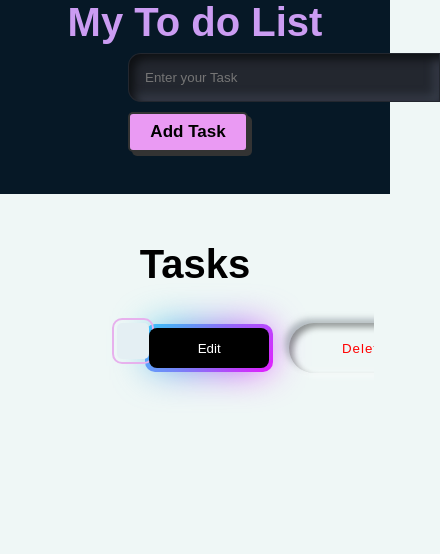
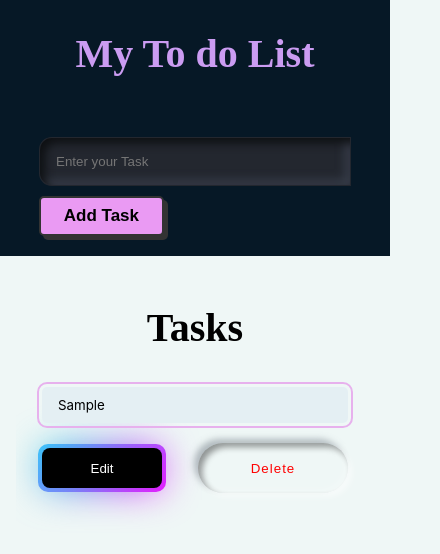
Before and after one commit to andeimmanuel/To-Do-list, a plain HTML site: page index.html in a window 390 px wide. Both pictures are taken after typing "Sample" into the empty fields and a click on the input "Add Task". Shown: the whole page, 440 px wide, since content can reach past the window. Drawn offline with Linux system fonts and the light colour scheme.

Commit message:
responsiveness

```diff
--- a/style.css
+++ b/style.css
@@ -1,7 +1,8 @@
+@import url("https://fonts.googleapis.com/css2?family=Tangerine:wght@400;700&display=swap");
 * {
   box-sizing: border-box;
   margin: 0;
-  font-family: "fira sans", sans-serif;
+  /* font-family: "fira sans", sans-serif; */
 }
 
 body {
@@ -12,8 +13,6 @@ header {
   display: flex;
   flex-direction: column;
   width: 100%;
-  max-width: 800px;
-  margin: 0 auto;
   gap: 20px;
   background-color: #061826;
 }
@@ -22,13 +21,13 @@ header h1 {
   font-size: 2.5rem;
   font-weight: 900;
   color: #cb9cf2;
-  margin: 0 auto;
+  margin: 20px auto;
+  padding: 10px;
 }
 
 #new-task {
   width: 80%;
-  justify-content: center;
-  transform: translate(8rem, -2rem);
+  /* transform: translate(8rem, -2rem); */
   gap: 20px;
   margin-top: 20px;
 }
@@ -38,8 +37,7 @@ header h1 {
   background: #23272f;
   box-shadow: inset 5px 5px 10px #0e1013, inset -5px -5px 10px #383e4b,
     0px 0px 100px rgba(255, 212, 59, 0), 0px 0px 100px rgba(255, 102, 0, 0);
-  width: 100%;
-  flex-basis: 75%;
+  width: 80%;
   padding: 1rem;
   border: none;
   border: 1px solid transparent;
@@ -58,7 +56,7 @@ header h1 {
   --font-color: #000;
   --bg-color: #ea9af3;
   --main-color: #333;
-  width: 120px;
+  width: 20%;
   height: 40px;
   border-radius: 5px;
   border: 2px solid var(--main-color);
@@ -101,6 +99,13 @@ main {
   margin-bottom: 1rem;
   color: #000;
   text-align: center;
+}
+
+#task {
+  display: flex;
+  flex-direction: column;
+  width: 100%;
+  margin: 10px auto;
 }
 
 .task {
@@ -244,3 +249,57 @@ main {
   color: #fff;
   background: #ff0000;
 }
+
+@media screen and (max-width: 768px) {
+  .task {
+    display: flex;
+    flex-direction: row;
+    width: 100%;
+    padding: 10px;
+  }
+}
+
+@media screen and (max-width: 425px) {
+  header {
+    width: 100%;
+  }
+
+  #new-task {
+    width: 80%;
+    margin: 10px auto;
+  }
+
+  #task-input {
+    width: 100%;
+  }
+
+  #submit-btn {
+    width: 40%;
+    margin: 10px auto;
+  }
+
+  .task {
+    display: flex;
+    flex-direction: column;
+    width: 100%;
+    gap: 20px;
+    padding: 10px;
+  }
+
+  .content {
+    width: 100%;
+  }
+}
+
+/* @media screen and (max-width: 425px) {
+  header {
+    width: 100%;
+    background-color: red;
+  }
+
+  .task {
+    display: flex;
+    flex-direction: column;
+    width: 100%;
+  }
+} */
```
